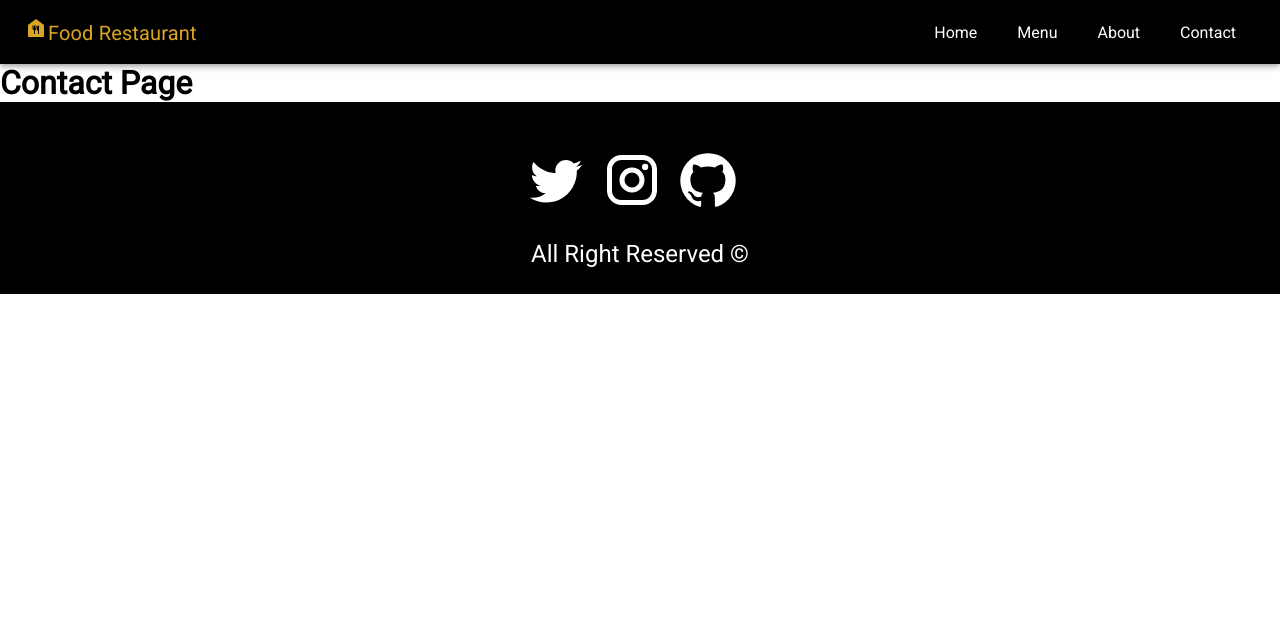
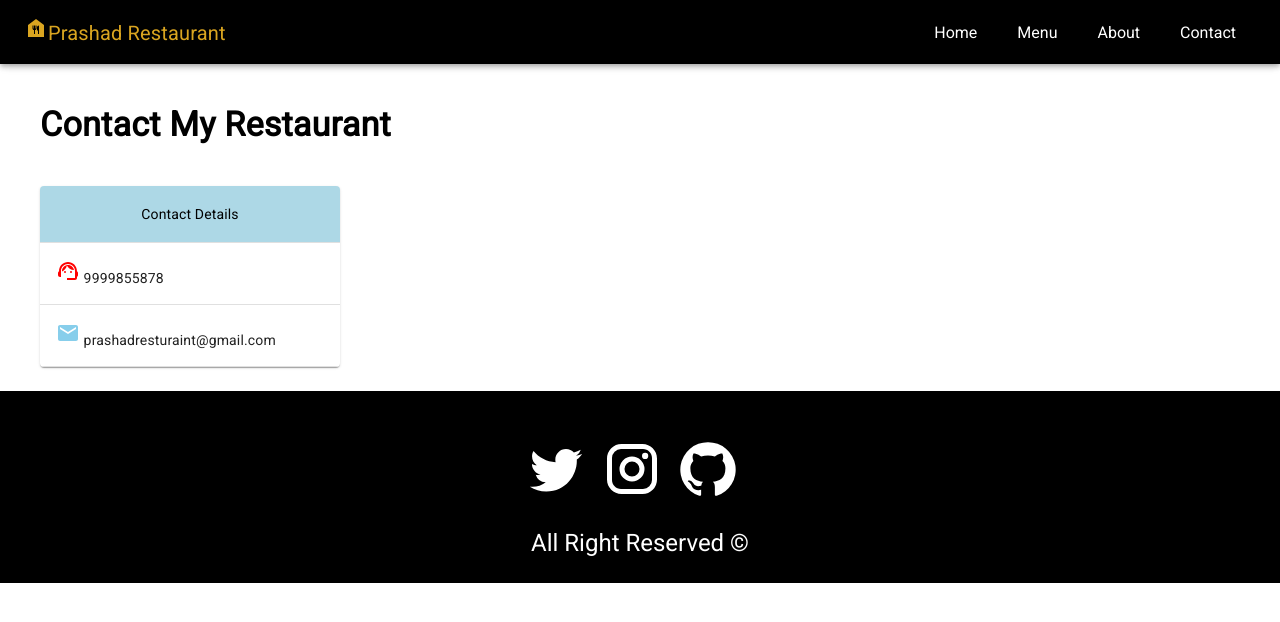
Before and after one commit to ajaythopate/Resturant-Website, a React (Create React App) app in the folder resturant-website/: page /contact in a window 1280 px wide. Shown: the top 622 px of the page. Built offline with nearby package versions, Linux system fonts and the light colour scheme.

Commit message:
contact added

```diff
--- a/resturant-website/src/components/layout/Header.js
+++ b/resturant-website/src/components/layout/Header.js
@@ -20,7 +20,7 @@ const Header = () => {
             <Typography color={"goldenrod"} variant="h6" component="div"
                 sx={{ flexGrow: 1 }}>
                 < FoodBankIcon />
-                My Resturant
+                Prashad Resturant
             </Typography>
 
             <ul className="mobile-navigation">
@@ -57,7 +57,7 @@ const Header = () => {
                         <Typography color={"goldenrod"} variant="h6" component="div"
                             sx={{ flexGrow: 1 }}>
                             < FoodBankIcon />
-                            Food Restaurant
+                            Prashad Restaurant
                         </Typography>
                         <Box sx={{ display: { xs: "none", sm: "block" } }}>
                             <ul className="navigation-menu">
--- a/resturant-website/src/pages/Contact.js
+++ b/resturant-website/src/pages/Contact.js
@@ -1,10 +1,53 @@
 import React from 'react';
 import Layout from "./../components/layout/Layout";
+import { Box, Paper, Table, TableContainer, TableRow, Typography, TableHead, TableCell } from '@mui/material';
+import SupportAgentIcon from '@mui/icons-material/SupportAgent';
+import EmailIcon from '@mui/icons-material/Email';
 
-export const Contact = () => {
+
+const Contact = () => {
     return (
         <Layout>
-            <h1>Contact Page</h1>
+            <Box sx={{ my: 5, ml: 5, "& h4": { fontWeight: "bold", mb: 2 } }}>
+                <Typography variant="h4">
+                    Contact My Restaurant
+                </Typography>
+            </Box>
+            <Box sx={{
+                m: 3, width: "300px", ml:5,  "@media(max-width:600px)": {
+                wdith: "50px",
+            },}}>
+                <TableContainer component={Paper}>
+                    <Table aria-label="contact table">
+
+                            <TableHead>
+                                <TableRow>
+                                    <TableCell sx={{ bgcolor: "lightblue", color: "black", }} align="center"> Contact Details
+
+
+                                    </TableCell>
+                                </TableRow>
+                        </TableHead>
+                        <TableRow>
+                            <TableCell>
+                            <SupportAgentIcon sx={{ color: "red", pt: -1 }} /> 9999855878
+
+                            </TableCell>
+                        </TableRow>
+                                <TableRow>
+                                    <TableCell>
+                                        <EmailIcon sx={{ color: "skyBlue", pt: -1 }} /> prashadresturaint@gmail.com
+
+                                    </TableCell>
+                                </TableRow>
+
+
+
+
+                    </Table>
+                </TableContainer>
+
+            </Box>
         </Layout>
     );
 };
```
